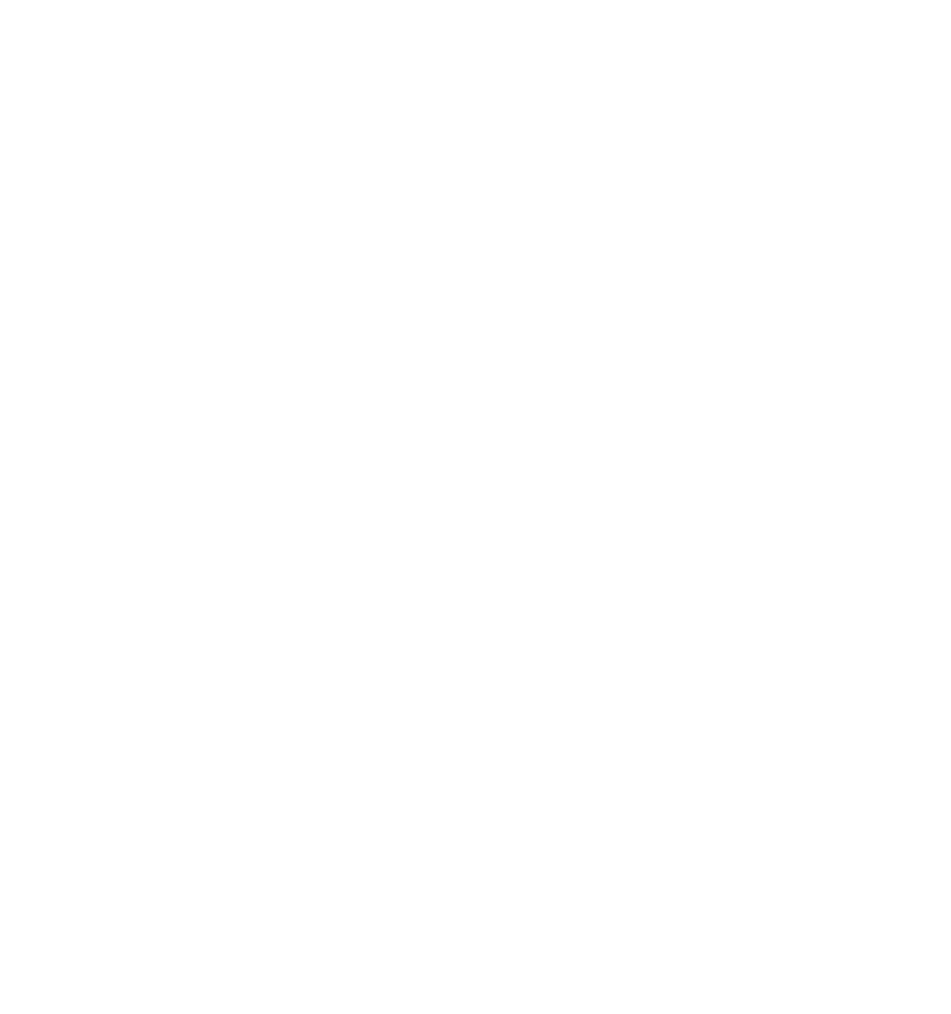
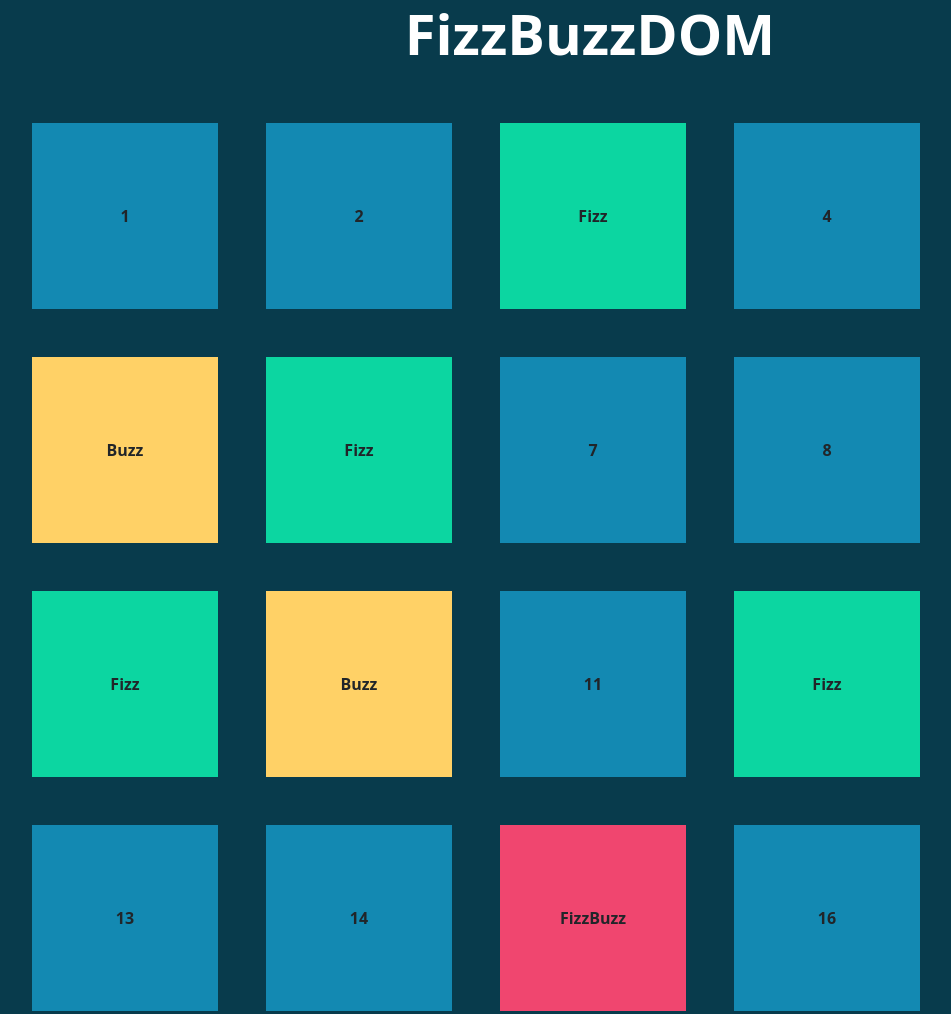
Before and after one commit to SalvatoreBono/js-fizzbuzz, a plain HTML site: page index.html in a window 1280 px wide. Shown: the top 1014 px of the page, without its empty margins (50-1001 px from the left). Before the commit the page ends 800 px from the top, so only its background shows below. Drawn offline with nearby package versions, Linux system fonts and the light colour scheme.

Commit message:
finish ex bonus

```diff
--- a/css/style.css
+++ b/css/style.css
@@ -0,0 +1,27 @@
+body {
+    background-color: rgb(8, 59, 76);
+}
+
+.cell-custom {
+    width: calc(100% / 6);
+    aspect-ratio: 1/1;
+    display: flex;
+    align-items: center;
+    justify-content: center;
+}
+
+.bg-blue {
+    background-color: rgb(19, 137, 178);
+}
+
+.bg-green {
+    background-color: rgb(12, 214, 161);
+}
+
+.bg-yellow {
+    background-color: rgb(255, 209, 102);
+}
+
+.bg-red {
+    background-color: rgb(240, 70, 111);
+}
--- a/index.html
+++ b/index.html
@@ -21,6 +21,11 @@
     <link rel="stylesheet" href="css/style.css" />
   </head>
   <body>
+    <h1 class="text-center display-4 fw-bold text-white">FizzBuzzDOM</h1>
+    <div
+      class="pt-5 container gap-5 d-flex flex-wrap fw-bold"
+      id="container-dom"
+    ></div>
     <script
       src="https://cdn.jsdelivr.net/npm/bootstrap@5.3.0/dist/js/bootstrap.bundle.min.js"
       integrity="sha384-geWF76RCwLtnZ8qwWowPQNguL3RmwHVBC9FhGdlKrxdiJJigb/j/68SIy3Te4Bkz"
--- a/js/main.js
+++ b/js/main.js
@@ -1,18 +1,33 @@
+const box = document.getElementById("container-dom");
+
 for (let i = 1; i <= 100; i++) {
+    const cell = document.createElement("div");
+    cell.innerHTML = i.toString();
+    cell.classList.add("cell-custom")
     //"Se"  i % 3  e "Se" i % 5 stampa FizzBuzz
     if (i % 3 === 0) {
         if (i % 5 === 0) {
             console.log("FizzBuzz");
+            cell.classList.add("bg-red");
+            cell.innerHTML = "FizzBuzz";
             //"Altrimenti" se non è divisibile per i % 5  stampa Fizz
         } else {
+            cell.classList.add("bg-green");
             console.log("Fizz");
+            cell.innerHTML = "Fizz";
         }
         // "Altriementi Se" i % 5 stampa Buzz
     } else if (i % 5 === 0) {
+        cell.classList.add("bg-yellow");
         console.log("Buzz");
+        cell.innerHTML = "Buzz";
+
         //"Altrimenti" stampa tutti gli "i"
     } else {
         console.log(i);
+        cell.classList.add("bg-blue");
     }
 
+
+    box.append(cell);
 }
```
